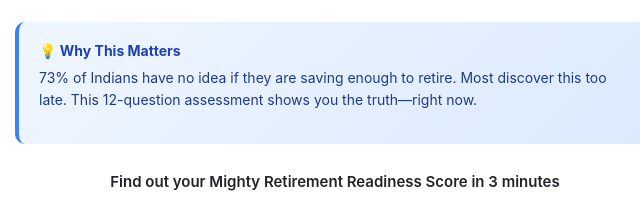
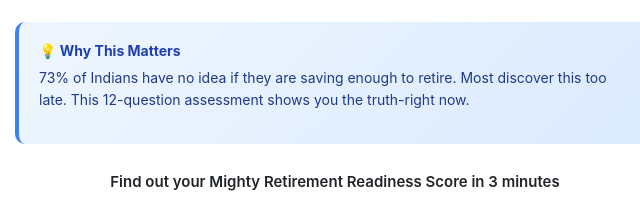
Before and after one commit to syed786778/MRRS_V2, a plain HTML site: page index.html in a window 1280 px wide. Shown: the part 381-604 px from the top of the page, 305-945 px from the left. Drawn offline with Linux system fonts and the light colour scheme.

Commit message:
Update index.html

```diff
--- a/index.html
+++ b/index.html
@@ -990,7 +990,7 @@
                 '<p>This is not a quiz. This is a financial risk diagnostic that reveals exactly where your retirement plan is vulnerable.</p>' +
                 '<div class="warning-box">' +
                 '<strong>💡 Why This Matters</strong>' +
-                '<p>73% of Indians have no idea if they are saving enough to retire. Most discover this too late. This 12-question assessment shows you the truth—right now.</p>' +
+                '<p>73% of Indians have no idea if they are saving enough to retire. Most discover this too late. This 12-question assessment shows you the truth-right now.</p>' +
                 '</div>' +
                 '<p style="margin-top: 20px; color: #212529; font-weight: 600;">Find out your Mighty Retirement Readiness Score in 3 minutes</p>' +
                 '<button class="btn btn-primary" style="width: 100%; margin-top: 20px;" onclick="startAssessment()">Start My Risk Assessment →</button>' +
```
